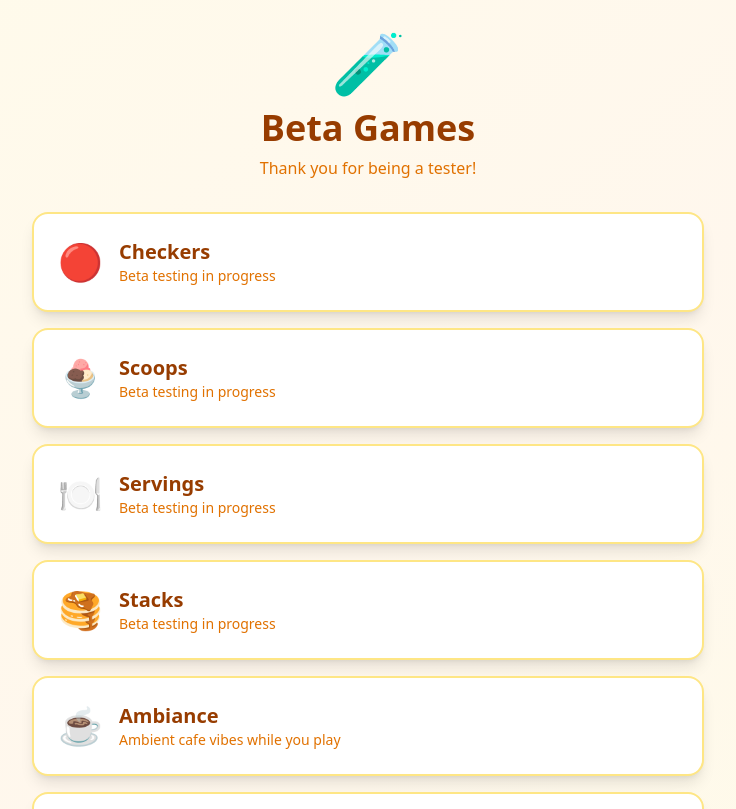
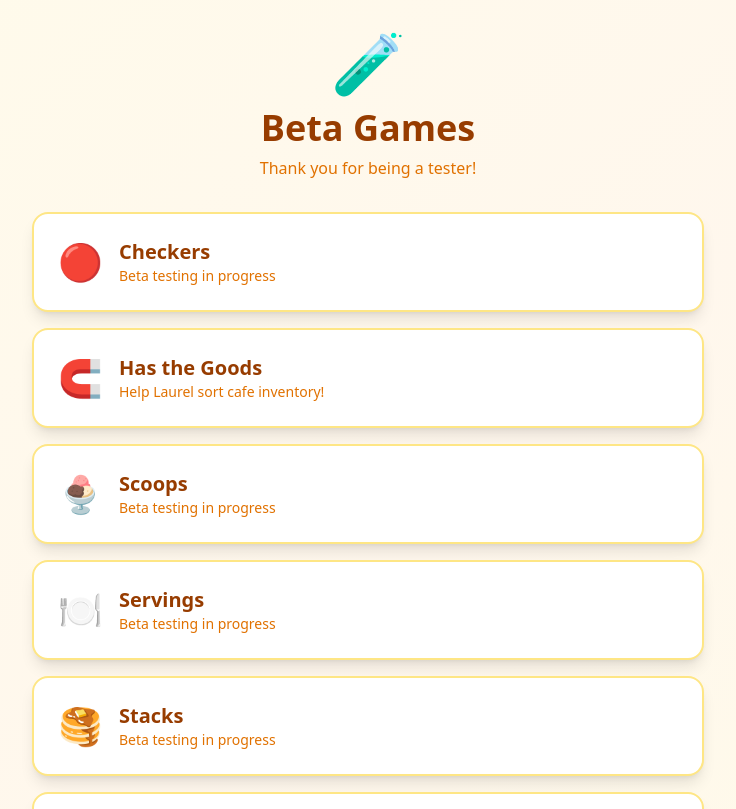
Before and after one commit to lauriegriddle/griddle-game, a Next.js app: page /beta in a window 1280 px wide. Shown: the top 809 px of the page, without its empty margins (272-1008 px from the left). Built offline with nearby package versions, Linux system fonts and the light colour scheme.

Commit message:
Add Has the Goods game and beta page link

```diff
--- a/app/beta/page.js
+++ b/app/beta/page.js
@@ -5,6 +5,12 @@ export default function BetaGames() {
       href: "/checkers",
       emoji: "🔴",
       description: "Beta testing in progress"
+    },
+    {
+      name: "Has the Goods",
+      href: "/goods",
+      emoji: "🧲",
+      description: "Help Laurel sort cafe inventory!"
     },
     {
       name: "Scoops",
```
